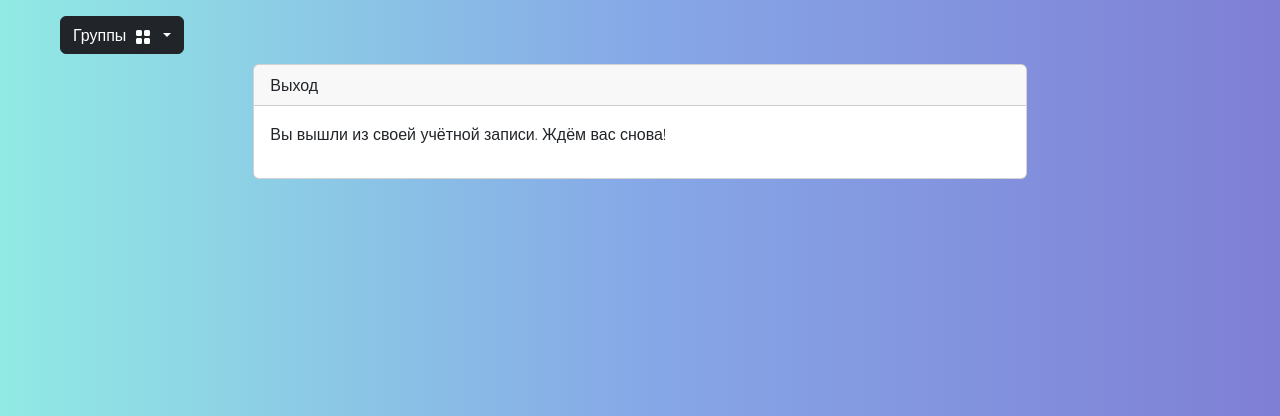
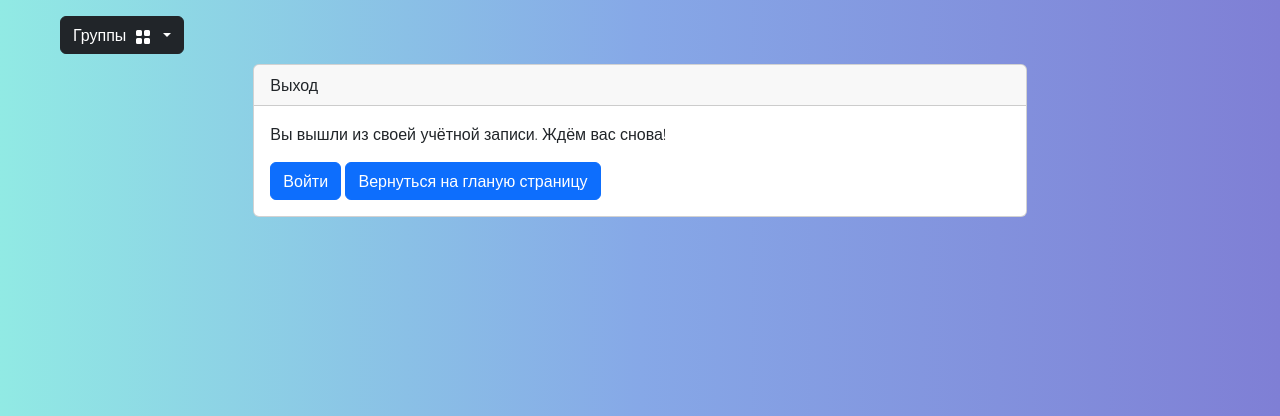
Before and after one commit to bissaliev/hw05_final, a Django app: page /auth/logout/ in a window 1280 px wide. Shown: the part 86-502 px from the top of the page. Run offline with Django 3.2, Linux system fonts and the light colour scheme; data comes from the database, SQL or seed files in the repository; parts of the project's set-up code (start-up, migrations or seed data) failed here and were passed over; some libraries are stand-ins or nearby versions.

Commit message:
Добавление кнопок в шаблон templates/users/logged_out.html

```diff
--- a/yatube/templates/users/logged_out.html
+++ b/yatube/templates/users/logged_out.html
@@ -11,6 +11,8 @@
                 <p>
                     Вы вышли из своей учётной записи. Ждём вас снова!
                 </p>
+                <a href="{% url 'users:login' %}" class="btn btn-primary">Войти</a>
+                <a href="{% url 'posts:index' %}" class="btn btn-primary">Вернуться на гланую страницу</a>
             </div> <!-- card body -->
         </div> <!-- card -->
     </div> <!-- col -->
```
Lines whose indentation alone changed are shown as unchanged.
